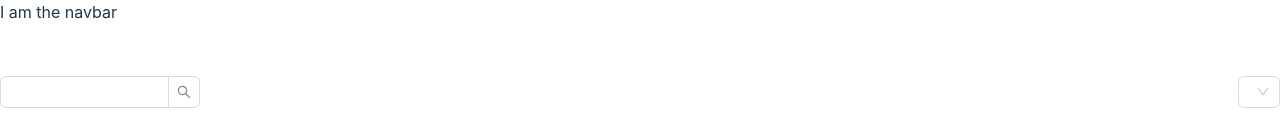
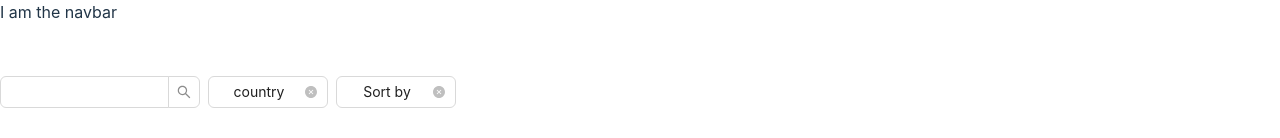
Before and after one commit to imanwarsame/opendetail, a React (Vite) app in the folder client/: page / in a window 1280 px wide. Shown: the top 138 px of the page. Built offline with nearby package versions, Linux system fonts and the light colour scheme; a web font is replaced by a local one.

Commit message:
cost and laying-out

```diff
--- a/client/src/features/search/DetailSearchFilter.tsx
+++ b/client/src/features/search/DetailSearchFilter.tsx
@@ -1,6 +1,7 @@
 import { useEffect, useState } from 'react';
 import { IDetailObject } from '../../types/detailobject';
-import { Dropdown, Input, Select } from 'antd';
+import { Input, Select } from 'antd';
+import { Locations } from '../../enums/locations';
 const { Search } = Input;
 
 interface IDetailSearchFilterProps {
@@ -11,6 +12,7 @@ interface IDetailSearchFilterProps {
 export const DetailSearchFilter: React.FC<IDetailSearchFilterProps> = ({ objects, onFilter }) => {
 	const [searchString, setSearchString] = useState<string | undefined>(undefined);
 	const [location, setLocation] = useState<string | undefined>(undefined);
+	const [cost, setCost] = useState<1 | 2 | 3 | undefined>(undefined);
 
 	const onSearchFilter = (objects: IDetailObject[], value: string | undefined) => {
 		if (!value) return objects;
@@ -18,20 +20,29 @@ export const DetailSearchFilter: React.FC<IDetailSearchFilterProps> = ({ objects
 		return objects.filter((object) => JSON.stringify(object).toLowerCase().includes(value.toLowerCase()));
 	};
 
-	const filterLocation = (objects: IDetailObject[], value: string | undefined) => {
+	const onFilterLocation = (objects: IDetailObject[], value: string | undefined) => {
 		if (!value) return objects;
 
-		return objects.filter((object) => object.metadata.location.toLowerCase() === value.toLowerCase());
+		return objects.filter(
+			(object) => object.metadata.location && object.metadata.location.toLowerCase() === value.toLowerCase()
+		);
+	};
+
+	const onCostFilter = (objects: IDetailObject[], value: 1 | 2 | 3 | undefined) => {
+		if (!value) return objects;
+
+		return objects.filter((object) => object.metadata.cost === value);
 	};
 
 	useEffect(() => {
 		let filteredObjects = objects;
 
 		filteredObjects = onSearchFilter(filteredObjects, searchString);
-		filteredObjects = filterLocation(filteredObjects, location);
+		filteredObjects = onFilterLocation(filteredObjects, location);
+		filteredObjects = onCostFilter(filteredObjects, cost);
 
 		onFilter(filteredObjects);
-	}, [searchString]);
+	}, [searchString, location, cost, objects, onFilter]);
 
 	return (
 		<div className='detail-search-filter'>
@@ -40,7 +51,29 @@ export const DetailSearchFilter: React.FC<IDetailSearchFilterProps> = ({ objects
 				onChange={(e) => setSearchString(e.target.value)}
 				value={searchString}
 			/>
-			<Select />
+			<Select
+				value={undefined}
+				className='detail-search-filter-select'
+				options={Object.values(Locations).map((label) => {
+					return { label, value: label };
+				})}
+				defaultValue={'country'}
+				allowClear
+				onChange={(value) => setLocation(value)}
+			/>
+			<Select
+				value={undefined}
+				className='detail-search-filter-select'
+				options={[
+					{ label: '€', value: 1 },
+					{ label: '€€', value: 2 },
+					{ label: '€€€', value: 3 }
+				]}
+				defaultValue={'Sort by'}
+				onChange={(value) => setCost(value ? (Number(value) as 1 | 2 | 3) : undefined)}
+				allowClear
+				onClear={() => setCost(undefined)}
+			/>
 		</div>
 	);
 };
--- a/client/src/features/search/detailcard.css
+++ b/client/src/features/search/detailcard.css
@@ -1,7 +1,6 @@
 .detail-cards {
   display: flex;
-
-  flex-direction: row;
+  justify-content: start;
   flex-wrap: wrap;
   margin-top: 1rem;
   gap: 1em;
@@ -103,11 +102,16 @@
   flex-wrap: wrap;
   width: 100%;
   flex-direction: row;
-  align-items: center;
-  justify-content: space-between;
+  align-items: start;
+  justify-content: start;
   margin-bottom: 1rem;
+  gap: 0.5rem;
 }
 
 .detail-search-filter-search {
   width: 200px;
 }
+
+.detail-search-filter-select {
+  width: 120px;
+}
```
